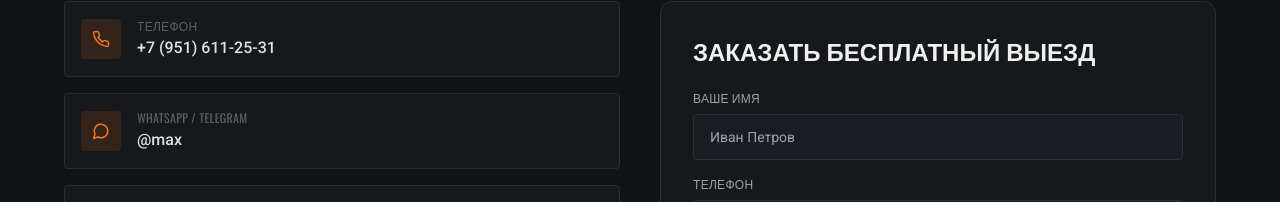
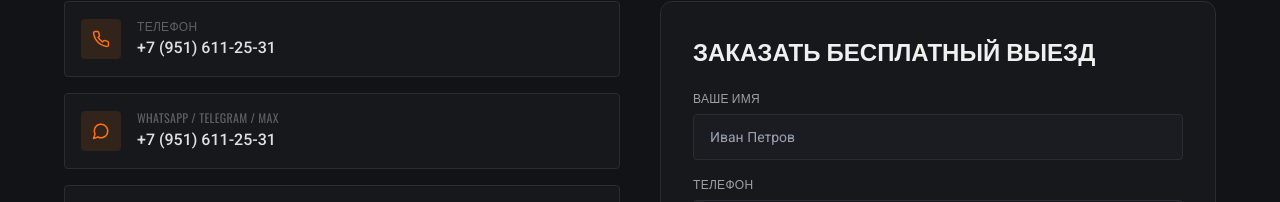
Before and after one commit to pr-poehali-dev/demolition-site-project-1, a React (Vite) app: page / in a window 1280 px wide. Shown: the part 5144-5346 px from the top of the page. Built offline with nearby package versions, Linux system fonts and the light colour scheme.

Commit message:
Add contacts section with messengers

```diff
--- a/src/pages/Index.tsx
+++ b/src/pages/Index.tsx
@@ -460,7 +460,7 @@ const Index = () => {
               <div className="space-y-4">
                 {[
                   { icon: "Phone", label: "Телефон", value: "+7 (951) 611-25-31", href: "tel:+79516112531" },
-                  { icon: "MessageCircle", label: "WhatsApp / Telegram", value: "@max", href: "https://t.me/max" },
+                  { icon: "MessageCircle", label: "WhatsApp / Telegram / Max", value: "+7 (951) 611-25-31", href: "https://t.me/max" },
                   { icon: "Mail", label: "Email", value: "pastuhov.tem@yandex.ru", href: "mailto:pastuhov.tem@yandex.ru" },
                   { icon: "Clock", label: "Режим работы", value: "Пн–Вс: 8:00 – 20:00", href: "#" },
                 ].map(item => (
```
